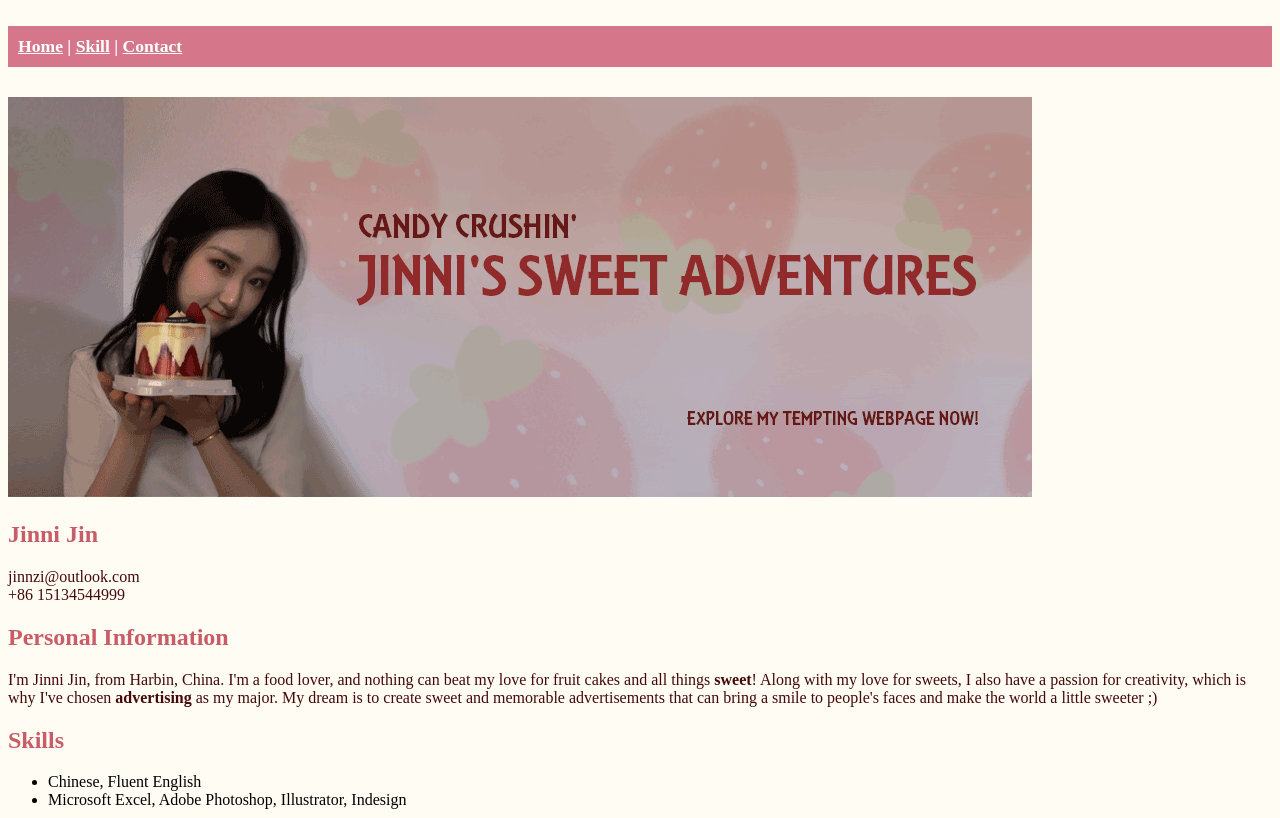
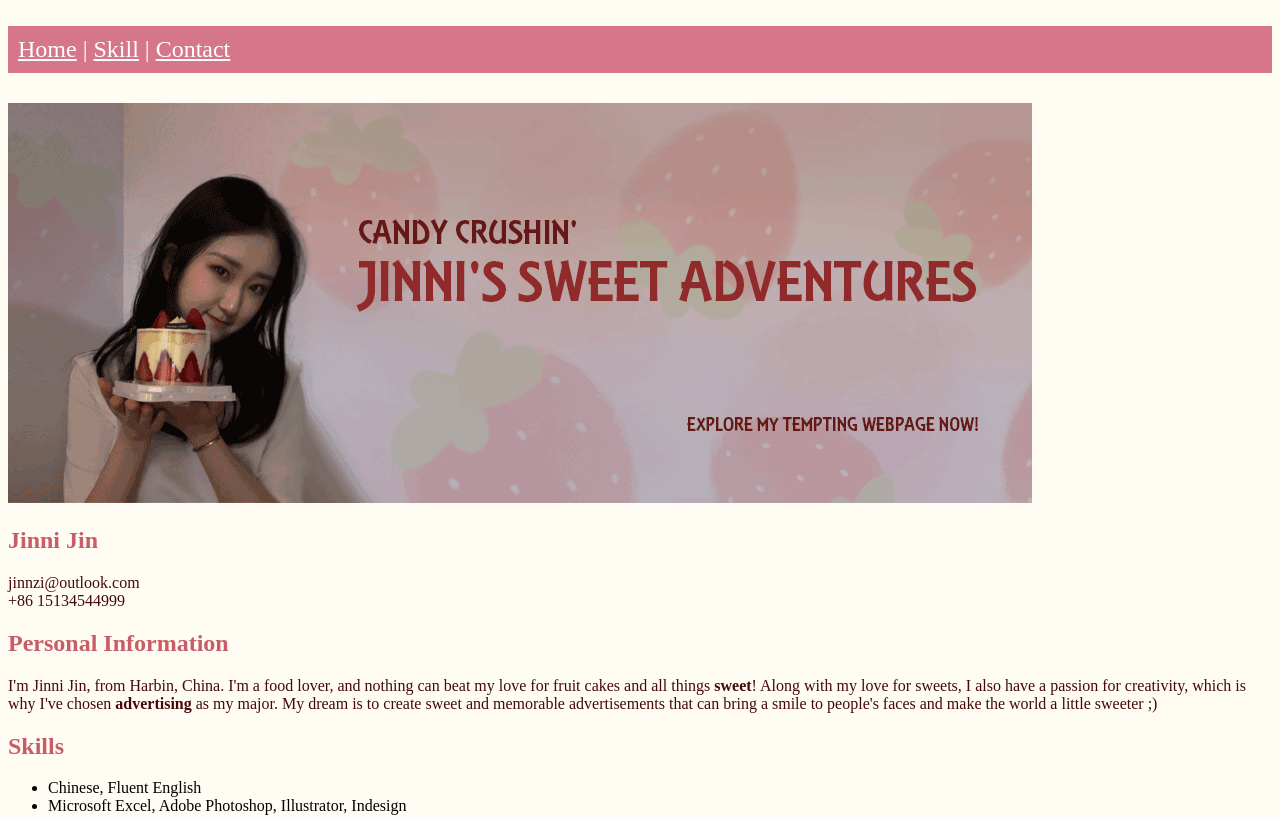
Before and after one commit to zjin08/ist263, a plain HTML site: page lab11/index.html in a window 1280 px wide. Shown: the top 818 px of the page. Drawn offline with Linux system fonts and the light colour scheme.

Commit message:
Update style.css

```diff
--- a/lab11/style.css
+++ b/lab11/style.css
@@ -17,9 +17,8 @@ nav {
     background-color: #b6163e93;
     padding: 10px 10px 10px 10px;
     margin-bottom: 30px;
-    font-size: 1.1em;
+    font-size: 1.5em;
     color: #ffffff;
-    font-weight: bold;
 }
 nav a{
     color: #ffffff;
```
